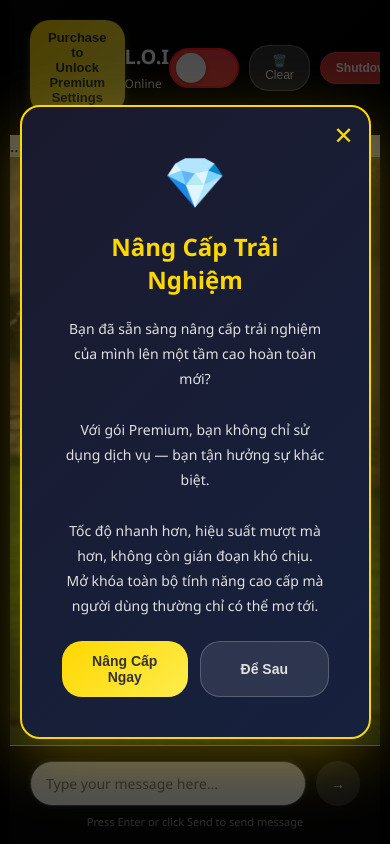
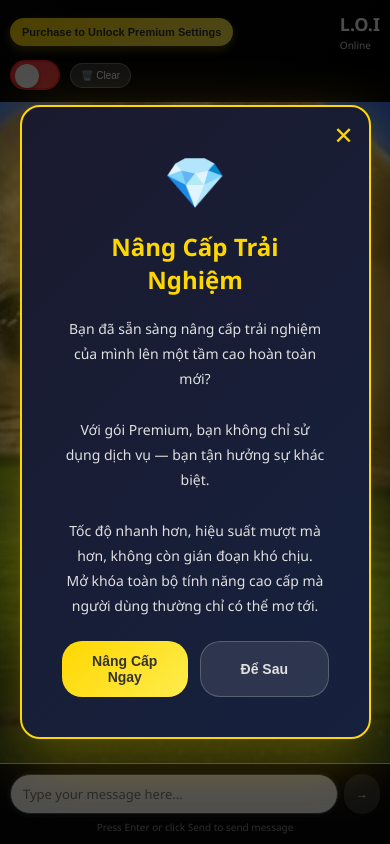
Before and after one commit to Loi-Vip/Loi-is-Liem, a Flask app: page / in a window 390 px wide. Run offline with Flask 3, Linux system fonts and the light colour scheme.

Commit message:
modified:   app.py 	modified:   static/script.js 	modified:   static/style.css 	modified:   templates/index.html

```diff
--- a/app.py
+++ b/app.py
@@ -227,29 +227,6 @@ def get_style():
     return jsonify({'style': current_style, 'style_name': style_name})
 
 
-@app.route('/api/shutdown', methods=['POST'])
-def shutdown():
-    """Shutdown the server"""
-    # Save chat history before shutdown
-    save_chat_history()
-
-    # Get shutdown function while in request context
-    func = request.environ.get('werkzeug.server.shutdown')
-
-    # Shutdown in a separate thread to allow response to be sent
-    def shutdown_server(shutdown_func):
-        import time
-        time.sleep(0.5)  # Give time for response to be sent
-        if shutdown_func is None:
-            import os
-            os._exit(0)  # Fallback: force exit
-        else:
-            shutdown_func()
-
-    Thread(target=shutdown_server, args=(func,), daemon=True).start()
-    return jsonify({'status': 'Server shutting down...'})
-
-
 if __name__ == '__main__':
     # Load initial history
     load_chat_history()
--- a/static/script.js
+++ b/static/script.js
@@ -4,6 +4,69 @@ const sendBtn = document.querySelector('.send-btn');
 
 // Remove welcome message when first real message is added
 let welcomeRemoved = false;
+
+// Store chat history separately for each style
+let messagesStyle1 = [];
+let messagesStyle2 = [];
+let currentStyle = 1; // Track current style
+
+// Initialize current style from server
+async function initializeStyle() {
+    try {
+        const response = await fetch('/api/get-style');
+        const data = await response.json();
+        currentStyle = data.style;
+        updateBackground(currentStyle);
+        updateStyleButton(currentStyle);
+
+        // Load messages for current style (can be extended if server stores separate histories)
+        loadMessagesForCurrentStyle();
+    } catch (error) {
+        console.error('Error initializing style:', error);
+    }
+}
+
+// Load and display messages for current style
+function loadMessagesForCurrentStyle() {
+    const messagesForStyle = currentStyle === 1 ? messagesStyle1 : messagesStyle2;
+
+    if (messagesForStyle.length === 0) {
+        // Show welcome message if no history
+        chatMessages.innerHTML = `
+            <div class="welcome-message">
+                <h2>Welcome to Chat</h2>
+                <p>Your intelligent chatbot assistant</p>
+                <p style="font-size: 12px; color: #999; margin-top: 10px;">Start typing to begin conversation...</p>
+            </div>
+        `;
+        welcomeRemoved = false;
+    } else {
+        // Display previous messages
+        chatMessages.innerHTML = '';
+        welcomeRemoved = true;
+        messagesForStyle.forEach(msg => {
+            const messageDiv = document.createElement('div');
+            messageDiv.className = `message ${msg.sender}`;
+
+            const contentDiv = document.createElement('div');
+            contentDiv.className = 'message-content';
+            contentDiv.textContent = msg.text;
+
+            const timeDiv = document.createElement('div');
+            timeDiv.className = 'message-time';
+            timeDiv.textContent = msg.time;
+
+            messageDiv.appendChild(contentDiv);
+            messageDiv.appendChild(timeDiv);
+
+            chatMessages.appendChild(messageDiv);
+        });
+        chatMessages.scrollTop = chatMessages.scrollHeight;
+    }
+}
+
+// Initialize on page load
+initializeStyle();
 
 // Go to premium link
 function goToPremium() {
@@ -106,6 +169,15 @@ function addMessage(text, sender) {
     messageDiv.appendChild(timeDiv);
 
     chatMessages.appendChild(messageDiv);
+
+    // Save message to the current style's array
+    const messageObject = { text, sender, time };
+    if (currentStyle === 1) {
+        messagesStyle1.push(messageObject);
+    } else {
+        messagesStyle2.push(messageObject);
+    }
+
     chatMessages.scrollTop = chatMessages.scrollHeight;
 }
 
@@ -136,14 +208,17 @@ function removeTypingIndicator() {
     }
 }
 
-// Clear chat history
+// Clear chat history for current style
 function clearHistory() {
-    if (confirm('Are you sure you want to clear the entire chat history?')) {
-        fetch('/api/clear-history', {
-            method: 'POST'
-        })
-        .then(response => response.json())
-        .then(data => {
+    if (confirm('Are you sure you want to clear the chat history for this style?')) {
+        // Clear the messages array for current style
+        if (currentStyle === 1) {
+            messagesStyle1 = [];
+        } else {
+            messagesStyle2 = [];
+        }
+
+        // Update UI
         chatMessages.innerHTML = `
             <div class="welcome-message">
                 <h2>Welcome to Chat</h2>
@@ -154,41 +229,12 @@ function clearHistory() {
         welcomeRemoved = false;
         messageInput.value = '';
         messageInput.focus();
+
+        // Optionally notify server to clear backend history for this style too
+        fetch('/api/clear-history', {
+            method: 'POST'
         })
         .catch(error => console.error('Error:', error));
-    }
-}
-
-// Shutdown server
-async function shutdownServer() {
-    if (!confirm('Bạn có chắc chắn muốn tắt bot không? Lịch sử chat sẽ được lưu.')) {
-        return;
-    }
-
-    try {
-        const response = await fetch('/api/shutdown', {
-            method: 'POST'
-        });
-
-        const data = await response.json();
-        alert('Bot đang tắt... Cửa sổ sẽ đóng sau vài giây.');
-
-        // Change button appearance to show shutdown in progress
-        const shutdownBtn = document.querySelector('.shutdown-btn');
-        if (shutdownBtn) {
-            shutdownBtn.disabled = true;
-            shutdownBtn.textContent = '⏳ Đang tắt...';
-            shutdownBtn.style.opacity = '0.5';
-        }
-
-        // Close window after 2 seconds
-        setTimeout(() => {
-            window.close();
-        }, 2000);
-
-    } catch (error) {
-        console.error('Error:', error);
-        alert('Lỗi khi tắt bot. Vui lòng thử lại hoặc dùng Ctrl+C');
     }
 }
 
@@ -224,17 +270,53 @@ async function toggleStyle() {
             throw new Error('Failed to change style');
         }
 
-        const data = await response.json();
+        // Update current style
+        currentStyle = newStyle;
+
+        // Clear chat display but keep history stored
+        chatMessages.innerHTML = '';
+        welcomeRemoved = false;
+
+        // Display messages of the new style
+        const messagesForStyle = currentStyle === 1 ? messagesStyle1 : messagesStyle2;
+
+        if (messagesForStyle.length === 0) {
+            // Show welcome message if no history
+            chatMessages.innerHTML = `
+                <div class="welcome-message">
+                    <h2>Welcome to Chat</h2>
+                    <p>Your intelligent chatbot assistant</p>
+                    <p style="font-size: 12px; color: #999; margin-top: 10px;">Start typing to begin conversation...</p>
+                </div>
+            `;
+        } else {
+            // Display previous messages
+            welcomeRemoved = true;
+            messagesForStyle.forEach(msg => {
+                const messageDiv = document.createElement('div');
+                messageDiv.className = `message ${msg.sender}`;
+
+                const contentDiv = document.createElement('div');
+                contentDiv.className = 'message-content';
+                contentDiv.textContent = msg.text;
+
+                const timeDiv = document.createElement('div');
+                timeDiv.className = 'message-time';
+                timeDiv.textContent = msg.time;
+
+                messageDiv.appendChild(contentDiv);
+                messageDiv.appendChild(timeDiv);
+
+                chatMessages.appendChild(messageDiv);
+            });
+        }
 
         // Update toggle switch UI and background
         updateStyleButton(newStyle);
         updateBackground(newStyle);
 
-        // Clear chat display (but keep data on backend)
-        chatMessages.innerHTML = '';
-        messageInput.value = '';
+        // Focus input
         messageInput.focus();
-        welcomeRemoved = false;
 
     } catch (error) {
         console.error('Error:', error);
--- a/static/style.css
+++ b/static/style.css
@@ -194,7 +194,6 @@ body {
 
 /* Messages Area */
 .chat-messages {
-
     flex: 1;
     overflow-y: auto;
     padding: 20px;
@@ -208,13 +207,28 @@ body {
 
 .welcome-message {
     text-align: center;
-    color: #999;
+    color: #333;
     margin-top: 40px;
+    background: rgba(255, 255, 255, 0.85);
+    padding: 30px;
+    border-radius: 15px;
+    max-width: 400px;
+    margin-left: auto;
+    margin-right: auto;
+    box-shadow: 0 4px 15px rgba(0, 0, 0, 0.2);
 }
 
 .welcome-message h2 {
     color: #327de6;
     margin-bottom: 10px;
+    font-size: 24px;
+    text-shadow: 0 1px 2px rgba(0, 0, 0, 0.1);
+}
+
+.welcome-message p {
+    color: #666;
+    font-size: 14px;
+    line-height: 1.6;
 }
 
 .message {
@@ -373,32 +387,238 @@ body {
     background: #999;
 }
 
-/* Responsive */
-@media (max-width: 600px) {
+/* Responsive Design */
+
+/* Extra Small Devices (320px - 480px) - Mobile Phones */
+@media (max-width: 480px) {
+    body {
+        padding: 0;
+    }
+
     .chat-container {
         height: 100vh;
         border-radius: 0;
         max-width: 100%;
     }
 
-    .message-content {
-        max-width: 85%;
+    .chat-header {
+        padding: 12px 10px;
+        flex-wrap: wrap;
+        gap: 8px;
     }
 
-    .chat-header h1 {
-        font-size: 20px;
+    .left-buttons {
+        flex-wrap: wrap;
+        gap: 5px;
+    }
+
+    .premium-btn {
+        padding: 8px 12px;
+        font-size: 11px;
+    }
+
+    .header-content h1 {
+        font-size: 18px;
+        margin-bottom: 2px;
+    }
+
+    .status {
+        font-size: 10px;
+    }
+
+    .clear-btn,
+    .shutdown-btn {
+        padding: 6px 10px;
+        font-size: 10px;
+    }
+
+    .chat-messages {
+        padding: 10px;
+    }
+
+    .message {
+        margin-bottom: 12px;
+        gap: 4px;
+    }
+
+    .message-content {
+        max-width: 90%;
+        padding: 10px 12px;
+        font-size: 13px;
+        border-radius: 10px;
+    }
+
+    .message-time {
+        font-size: 9px;
+    }
+
+    .chat-input-area {
+        padding: 10px 10px;
+    }
+
+    .input-wrapper {
+        gap: 6px;
+        margin-bottom: 6px;
+    }
+
+    .message-input {
+        padding: 10px 12px;
+        font-size: 13px;
+        border-radius: 20px;
+    }
+
+    .send-btn {
+        padding: 10px 12px;
+        font-size: 12px;
+        gap: 3px;
     }
 
     .send-btn span {
         display: none;
     }
 
-    .send-btn {
+    .send-btn .arrow {
+        display: inline-block;
+    }
+
+    .helper-text {
+        font-size: 10px;
+    }
+
+    .toggle-switch {
+        width: 50px;
+        height: 30px;
+    }
+
+    .toggle-circle {
+        width: 24px;
+        height: 24px;
+        top: 2px;
+        left: 3px;
+    }
+
+    .toggle-switch.active .toggle-circle {
+        left: 23px;
+    }
+}
+
+/* Small Devices (480px - 768px) - Tablets & Larger Phones */
+@media (min-width: 481px) and (max-width: 768px) {
+    body {
+        padding: 5px;
+    }
+
+    .chat-container {
+        height: 100vh;
+        border-radius: 0;
+        max-width: 100%;
+    }
+
+    .chat-header {
+        padding: 15px;
+    }
+
+    .left-buttons {
+        gap: 8px;
+    }
+
+    .premium-btn {
+        padding: 9px 16px;
+        font-size: 12px;
+    }
+
+    .header-content h1 {
+        font-size: 20px;
+        margin-bottom: 4px;
+    }
+
+    .clear-btn,
+    .shutdown-btn {
+        padding: 8px 12px;
+        font-size: 11px;
+    }
+
+    .chat-messages {
+        padding: 15px;
+    }
+
+    .message-content {
+        max-width: 80%;
+        padding: 11px 14px;
+        font-size: 13px;
+    }
+
+    .message-time {
+        font-size: 10px;
+    }
+
+    .chat-input-area {
         padding: 12px 15px;
     }
 
-    .send-btn .arrow {
-        display: inline-block;
+    .message-input {
+        padding: 11px 14px;
+        font-size: 13px;
+    }
+
+    .send-btn {
+        padding: 11px 20px;
+        font-size: 13px;
+    }
+
+    .send-btn span {
+        display: inline;
+    }
+}
+
+/* Medium Devices (768px - 1024px) - Tablets & Small Desktop */
+@media (min-width: 769px) and (max-width: 1024px) {
+    .chat-container {
+        max-width: 100%;
+    }
+
+    .message-content {
+        max-width: 75%;
+    }
+
+    .chat-header {
+        padding: 18px;
+    }
+}
+
+/* Large Devices (1024px+) - Desktop */
+@media (min-width: 1025px) {
+    .message-content {
+        max-width: 70%;
+    }
+
+    .chat-container {
+        max-width: 2000px;
+    }
+}
+
+/* Landscape Mode Adjustments */
+@media (max-height: 500px) {
+    .chat-messages {
+        padding: 10px;
+    }
+
+    .message {
+        margin-bottom: 8px;
+    }
+
+    .message-content {
+        padding: 8px 12px;
+        font-size: 12px;
+    }
+
+    .chat-header {
+        padding: 10px 15px;
+    }
+
+    .header-content h1 {
+        font-size: 16px;
+        margin-bottom: 2px;
     }
 }
 
--- a/templates/index.html
+++ b/templates/index.html
@@ -62,11 +62,8 @@
                 <button class="clear-btn" onclick="clearHistory()">
                     <span>🗑️ Clear</span>
                 </button>
-                <button class="shutdown-btn" onclick="shutdownServer()">
-                    <span>Shutdown</span>
-                </button>
             </div>
-        </div>..
+        </div>
 
         <!-- Messages Area -->
         <div class="chat-messages" id="chatMessages">
```
Also changed, not shown: chat_history.json (deleted, +0 -42 lines). Lines whose indentation alone changed are shown as unchanged.
